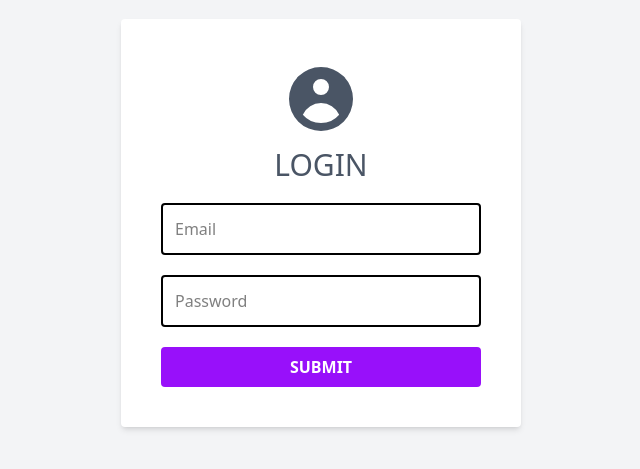
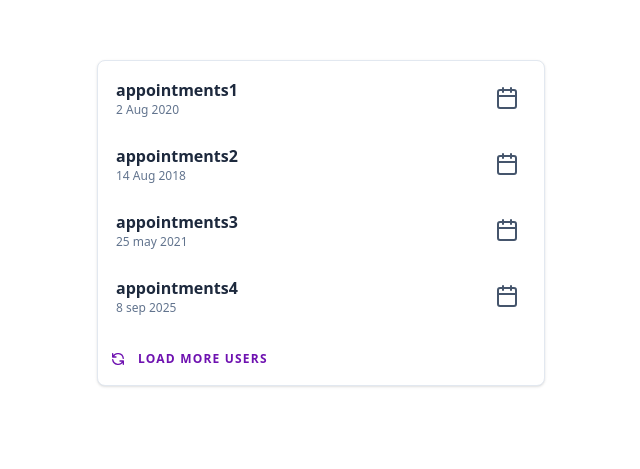
Before and after one commit to parisapaki/appointment-scheduler, a React (Vite) app: page / in a window 1280 px wide. Shown: the part 177-646 px from the top of the page, without its empty margins (319-959 px from the left). Built offline with nearby package versions, Linux system fonts and the light colour scheme; data requests are answered from the project's data file.

Commit message:
Add main page styles for appointment list

```diff
--- a/db.json
+++ b/db.json
@@ -15,5 +15,23 @@
       "email": "parisaaaaaaaaa@gmail.com",
       "pass": "11324365767"
     }
+  ],
+  "appointments": [
+    {
+      "title": "appointments1",
+      "date": "2 Aug 2020"
+    },
+    {
+      "title": "appointments2",
+      "date": "14 Aug 2018"
+    },
+    {
+      "title": "appointments3",
+      "date": "25 may 2021"
+    },
+    {
+      "title": "appointments4",
+      "date": "8 sep 2025"
+    }
   ]
 }
--- a/src/App.tsx
+++ b/src/App.tsx
@@ -1,9 +1,9 @@
-import LoginForm from "./components/Auth/LoginForm";
+import AppointmentList from "./components/AppointmentList";
 
 export default function App() {
   return (
     <div>
-      <LoginForm />
+      <AppointmentList />
     </div>
   );
 }
--- /dev/null
+++ b/src/components/AppointmentList.tsx
@@ -0,0 +1,77 @@
+import { useData } from "../hooks/usedata";
+
+export default function AppointmentList() {
+  const { appointments } = useData();
+
+  return (
+    <div className="flex justify-center items-center min-h-screen">
+      <div className="relative flex flex-col rounded-lg bg-white shadow-sm border border-slate-200 w-full max-w-md">
+        <nav className="flex min-w-[240px] flex-col gap-1 p-1.5">
+          {appointments?.data?.length > 0 ? (
+            appointments.data.map((item) => (
+              <div
+                key={item.id}
+                role="button"
+                className="text-slate-800 flex w-full items-center rounded-md p-2 pl-3"
+              >
+                <div className="flex flex-col">
+                  <span className="font-semibold">{item.title}</span>
+                  <span className="text-xs text-slate-500">{item.date}</span>
+                </div>
+
+                <div className="ml-auto grid place-items-center justify-self-end">
+                  <button
+                    className="rounded-md border border-transparent p-2.5 text-center text-sm transition-all text-slate-600 hover:bg-slate-200 focus:bg-slate-200 active:bg-slate-200 disabled:pointer-events-none disabled:opacity-50 disabled:shadow-none"
+                    type="button"
+                  >
+                    <svg
+                      xmlns="http://www.w3.org/2000/svg"
+                      width="24"
+                      height="24"
+                      viewBox="0 0 24 24"
+                      fill="none"
+                      stroke="currentColor"
+                      strokeWidth="2"
+                      strokeLinecap="round"
+                      strokeLinejoin="round"
+                      className="lucide lucide-calendar-icon lucide-calendar"
+                    >
+                      <path d="M8 2v4" />
+                      <path d="M16 2v4" />
+                      <rect width="18" height="18" x="3" y="4" rx="2" />
+                      <path d="M3 10h18" />
+                    </svg>
+                  </button>
+                </div>
+              </div>
+            ))
+          ) : (
+            <p className="text-center">null</p>
+          )}
+        </nav>
+        <div className="mx-3 mb-3 mt-4 text-purple-800">
+          <button
+            type="button"
+            className="inline-flex cursor-pointer rounded text-xs font-bold uppercase tracking-widest"
+          >
+            <svg
+              className="mr-3 block h-4 w-4 align-middle uppercase tracking-wider"
+              xmlns="http://www.w3.org/2000/svg"
+              fill="none"
+              viewBox="0 0 24 24"
+              stroke="currentColor"
+            >
+              <path
+                strokeLinecap="round"
+                strokeLinejoin="round"
+                strokeWidth="2"
+                d="M4 4v5h.582m15.356 2A8.001 8.001 0 004.582 9m0 0H9m11 11v-5h-.581m0 0a8.003 8.003 0 01-15.357-2m15.357 2H15"
+              />
+            </svg>
+            Load more users
+          </button>
+        </div>
+      </div>
+    </div>
+  );
+}
--- a/src/components/Auth/LoginForm.tsx
+++ b/src/components/LoginForm.tsx
@@ -1,6 +1,6 @@
 import { useForm } from "react-hook-form";
 import type { SubmitHandler } from "react-hook-form";
-import { useAuthStore } from "../../store/authStore";
+import { useAuthStore } from "../store/authStore";
 import { useMutation, useQueryClient } from "@tanstack/react-query";
 import { useNavigate } from "react-router-dom";
 import axios from "axios";
--- /dev/null
+++ b/src/hooks/useData.ts
@@ -0,0 +1,12 @@
+import { useQuery } from "@tanstack/react-query";
+import axios from "axios";
+
+export const useData = () => {
+  const appointments = useQuery({
+    queryKey: ["appointments"],
+    queryFn: () =>
+      axios.get("http://localhost:3001/appointments").then((res) => res.data),
+  });
+
+  return { appointments };
+};
--- a/src/store/authStore.ts
+++ b/src/store/authStore.ts
@@ -1,5 +1,5 @@
 import { create } from "zustand";
-import type { Input } from "../components/Auth/LoginForm";
+import type { Input } from "../components/LoginForm";
 
 type AuthStore = {
   user: Input | null;
```
